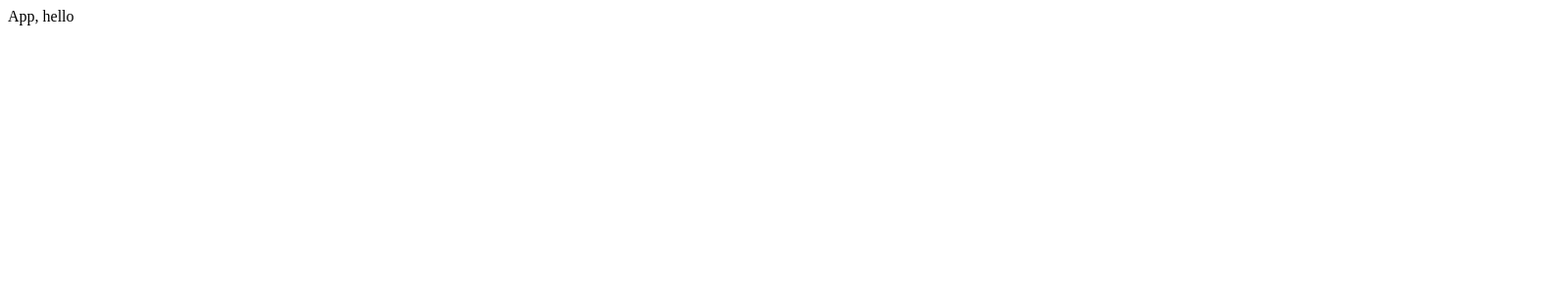
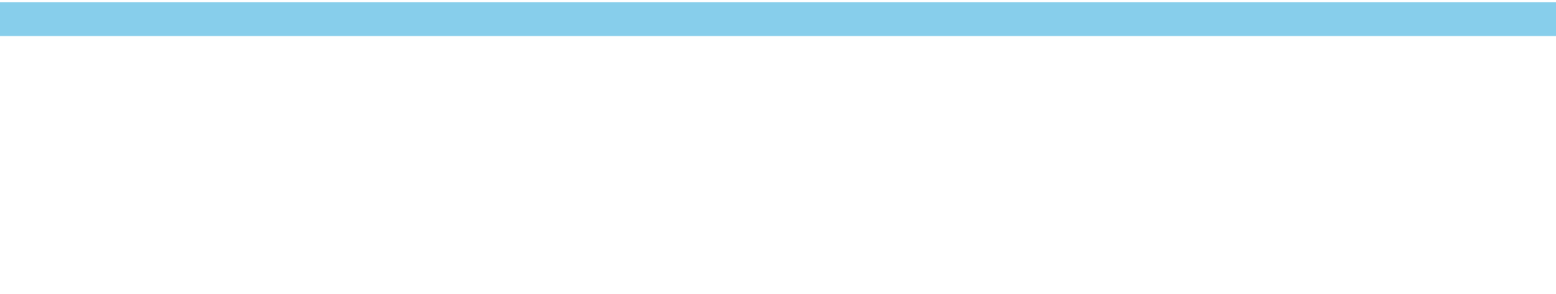
Before and after one commit to guoshukun1994/yunai-monorepo, a React app in the folder packages/apps/react-x/: page / in a window 1280 px wide. Shown: the top 300 px of the page at 98% size, 1588 px wide, since content can reach past the window. Built offline with nearby package versions, Linux system fonts and the light colour scheme.

Commit message:
feat: 样式解析loader测试demo

```diff
--- a/packages/apps/react-x/src/App.tsx
+++ b/packages/apps/react-x/src/App.tsx
@@ -2,7 +2,7 @@ import React from 'react'
 
 const App = () => {
   return (
-    <div>App, hello</div>
+    <div className='title'>App, hello</div>
   )
 }
 
--- /dev/null
+++ b/packages/apps/react-x/src/index.less
@@ -0,0 +1,5 @@
+.title {
+	font-size: 20px;
+	background-color: skyblue;
+	transform: scale(1.5);
+}
--- a/packages/apps/react-x/src/index.tsx
+++ b/packages/apps/react-x/src/index.tsx
@@ -1,5 +1,6 @@
 import ReactDOM from 'react-dom/client';
 import React from 'react';
 import App from './App';
+import './index.less';
 
 ReactDOM.createRoot(document.getElementById('app') as Element).render(<App/>)
```
